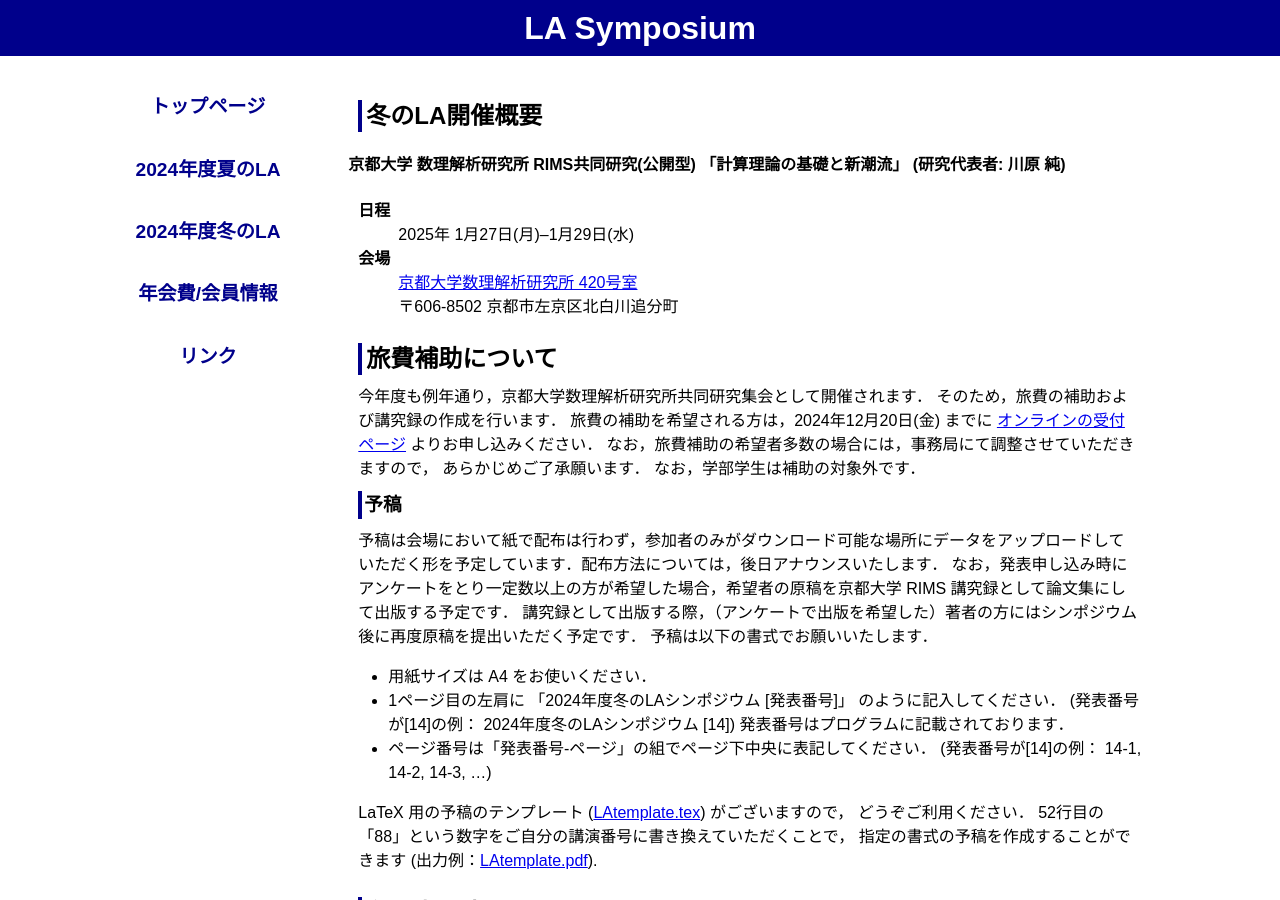
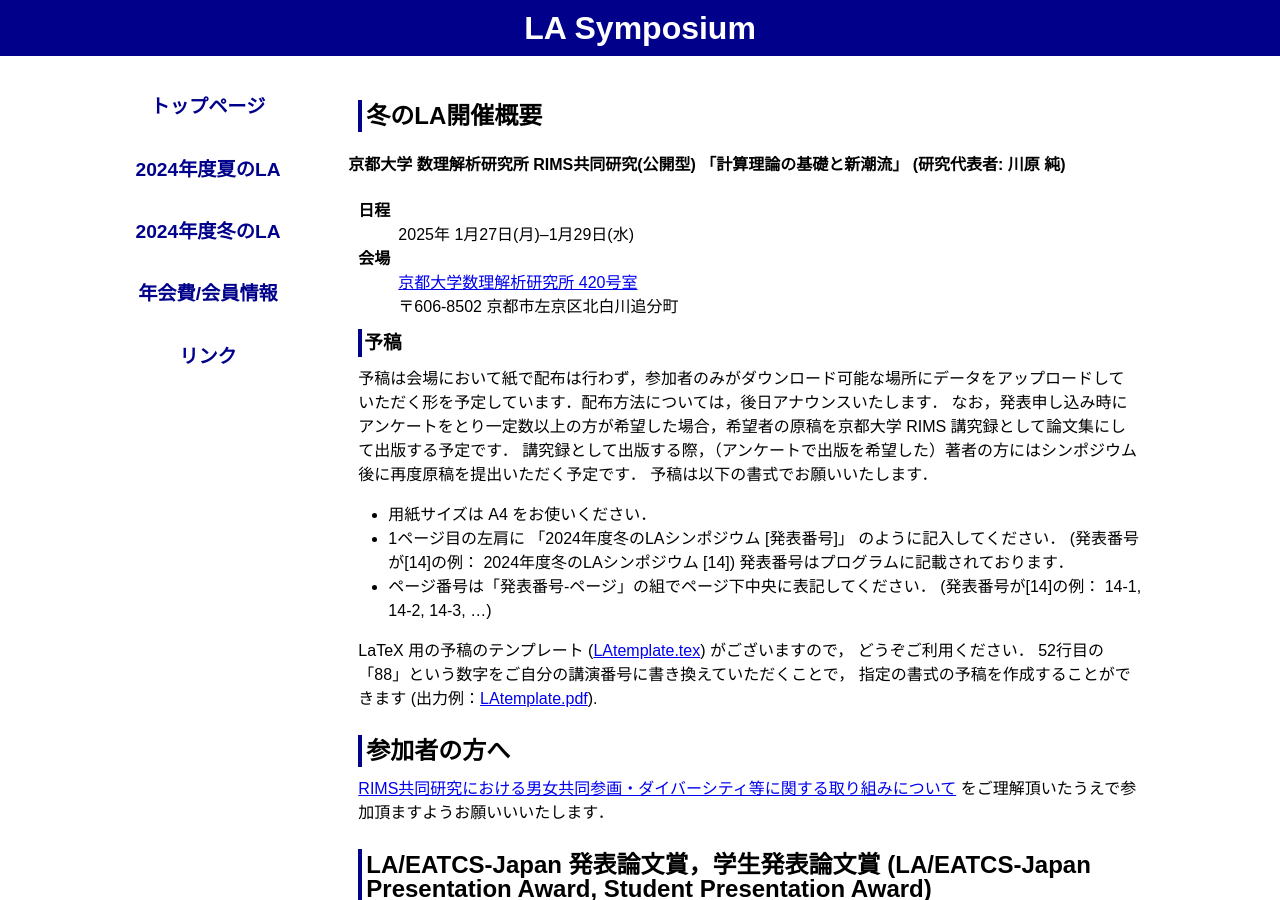
Before and after one commit to ytamura12/la-symposium_test.github.io, a Jekyll site: the page built from 2024/winter.md, in a window 1280 px wide and 900 px high. Built offline with Jekyll 4.4.1, drawn with Linux system fonts in a browser that asks for light colours; part of the change alters nothing that is shown.

Commit message:
Update winter.md

```diff
--- a/2024/winter.md
+++ b/2024/winter.md
@@ -49,18 +49,19 @@ title: LA Symposium 2024, 冬のLA
 <!-- [参加登録](https://art.ist.hokudai.ac.jp/LA/sanka/){:target="_blank"} -->
 
 
-
+<!--
 旅費補助について
 --------
 
 今年度も例年通り，京都大学数理解析研究所共同研究集会として開催されます．
-そのため，旅費の補助および講究録の作成を行います．
+そのため，旅費の補助および（希望者が一定数以上いる場合）講究録の作成を行います．
 旅費の補助を希望される方は，2024年12月20日(金) までに
+-->
 <!-- <del>オンラインの受付ページ</del> (締め切りました) -->
-[オンラインの受付ページ](https://art.ist.hokudai.ac.jp/LA/ryohi/){:target="_blank"}
+<!-- [オンラインの受付ページ](https://art.ist.hokudai.ac.jp/LA/ryohi/){:target="_blank"}
 よりお申し込みください．
 なお，旅費補助の希望者多数の場合には，事務局にて調整させていただきますので， あらかじめご了承願います． なお，学部学生は補助の対象外です．
-
+-->
 <!--
 講演者の方へ
 --------
```
